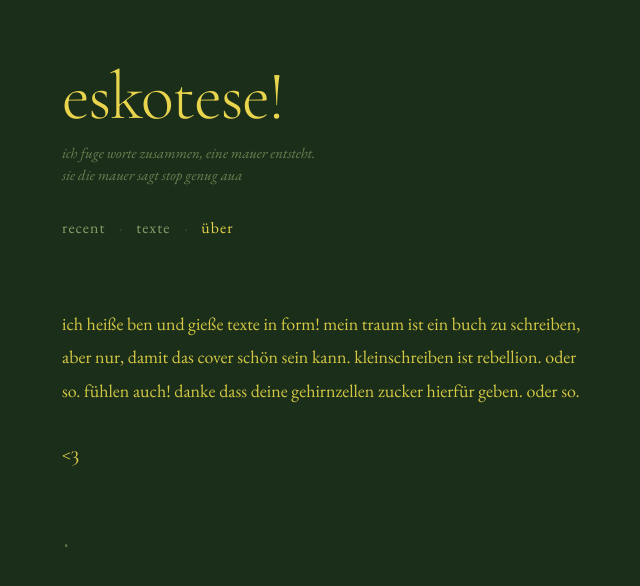
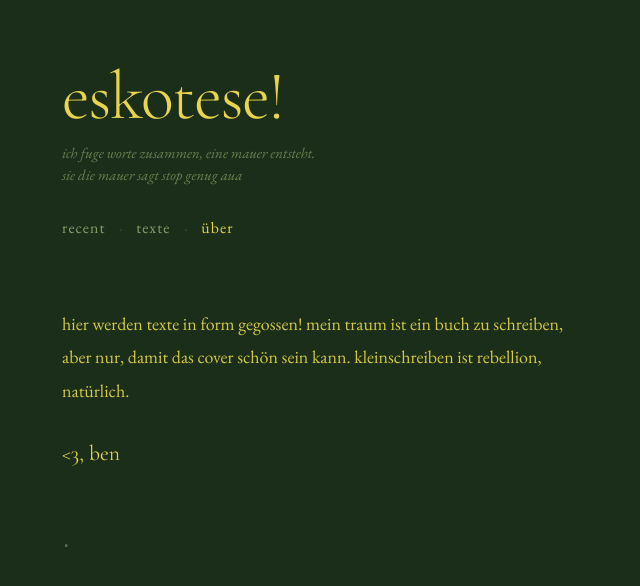
Before and after one commit to petroleumlampe/eskotese, a Next.js app: page /ueber in a window 1280 px wide. Shown: the top 586 px of the page, without its empty margins (304-944 px from the left). Built offline with nearby package versions, Linux system fonts and the light colour scheme; no server answers.

Commit message:
fix: neuer-text-button auch ohne texte sichtbar; über-text aktualisiert

```diff
--- a/src/app/ueber/page.tsx
+++ b/src/app/ueber/page.tsx
@@ -11,11 +11,10 @@ export default function UeberPage() {
     <div className="ueber-page">
       <div className="ueber-text">
         <p>
-          ich heiße ben und gieße texte in form! mein traum ist ein buch zu schreiben,
-          aber nur, damit das cover schön sein kann. kleinschreiben ist rebellion. oder so.
-          fühlen auch! danke dass deine gehirnzellen zucker hierfür geben. oder so.
+          hier werden texte in form gegossen! mein traum ist ein buch zu schreiben,
+          aber nur, damit das cover schön sein kann. kleinschreiben ist rebellion, natürlich.
         </p>
-        <p className="ueber-signature">&lt;3</p>
+        <p className="ueber-signature">&lt;3, ben</p>
       </div>
 
       <div className="ueber-login-area">
```
Also changed, not shown: src/components/RecentContent.tsx (+10 -1 lines).
